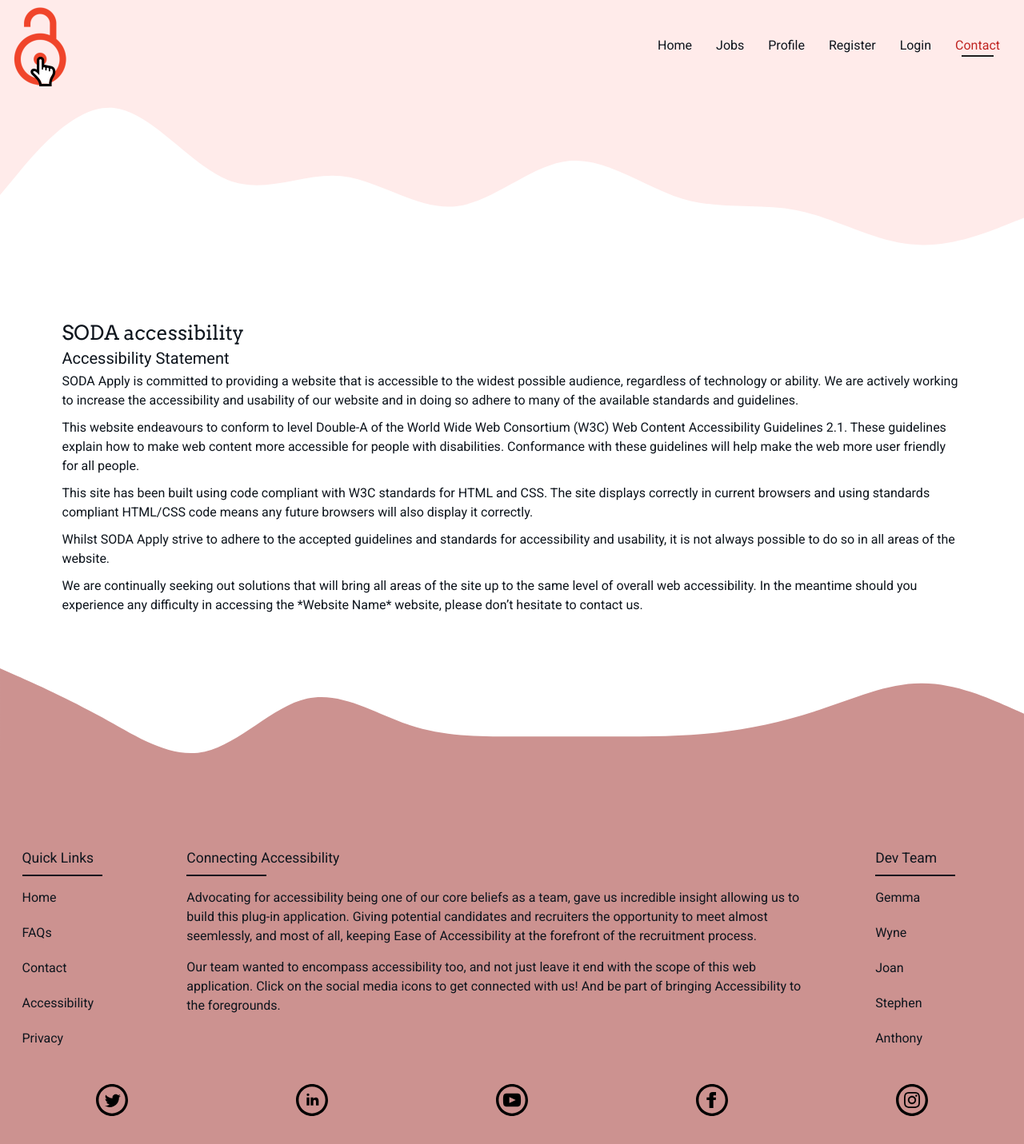
After one commit to StephenJ2020/soda-apply, a Flask app: page /accessibility in a window 1280 px wide. The commit adds this page. Shown: the whole page at 80% size. Run offline with Flask 2, Linux system fonts and the light colour scheme; some libraries are stand-ins or nearby versions.

Commit message:
feat: Create static accessibility.html template

```diff
--- a/app.py
+++ b/app.py
@@ -56,6 +56,11 @@ def job_details(job_id):
     return render_template('pages/job_details.html', jobs=jobs, job=job,)
 
 
+@app.route("/accessibility")
+def accessibility():
+    return render_template('pages/accessibility.html', page_title="Accessibility Statement")
+
+
 if __name__ == "__main__":
     app.run(host=os.environ.get("IP"),
             port=int(os.environ.get("PORT")),
--- a/templates/components/_footer.html
+++ b/templates/components/_footer.html
@@ -17,7 +17,7 @@
                     <a class="nav-link" href="{{ url_for('contact') }}">Contact</a>
                 </li>
                 <li class="nav-item">
-                    <a class="nav-link" href="#">Acessibility</a>
+                    <a class="nav-link" href="{{ url_for('accessibility') }}">Accessibility</a>
                 </li>
                 <li class="nav-item">
                     <a class="nav-link" href="#">Privacy</a>
--- /dev/null
+++ b/templates/pages/accessibility.html
@@ -0,0 +1,39 @@
+{% extends 'base.html' %}
+
+{% block content %}
+    <div class="container">
+
+        <div class="row align-middle">
+            <div class="col">
+                <h1>SODA accessibility</h1>
+            </div>
+
+        </div>
+        <div class="row align-items-center">
+            <div class="col">
+                <h2>Accessibility Statement</h2>
+                <p>
+                    SODA Apply is committed to providing a website that is accessible to the widest possible audience, regardless of technology or ability. We are actively
+                    working to increase the accessibility and usability of our website and in doing so adhere to many of the available standards and guidelines.
+                </p>
+                <p>
+                    This website endeavours to conform to level Double-A of the World Wide Web Consortium (W3C) Web Content Accessibility Guidelines 2.1. These guidelines
+                    explain how to make web content more accessible for people with disabilities. Conformance with these guidelines will help make the web more user
+                    friendly for all people.
+                </p>
+                <p>
+                    This site has been built using code compliant with W3C standards for HTML and CSS. The site displays correctly in current browsers and using standards
+                    compliant HTML/CSS code means any future browsers will also display it correctly.
+                </p>
+                <p>
+                    Whilst SODA Apply strive to adhere to the accepted guidelines and standards for accessibility and usability, it is not always possible to do so in all
+                    areas of the website.
+                </p>
+                <p>
+                    We are continually seeking out solutions that will bring all areas of the site up to the same level of overall web accessibility. In the meantime should
+                    you experience any difficulty in accessing the *Website Name* website, please don’t hesitate to contact us.
+                </p>
+            </div>
+        </div>
+    </div>
+{% endblock %}
```
